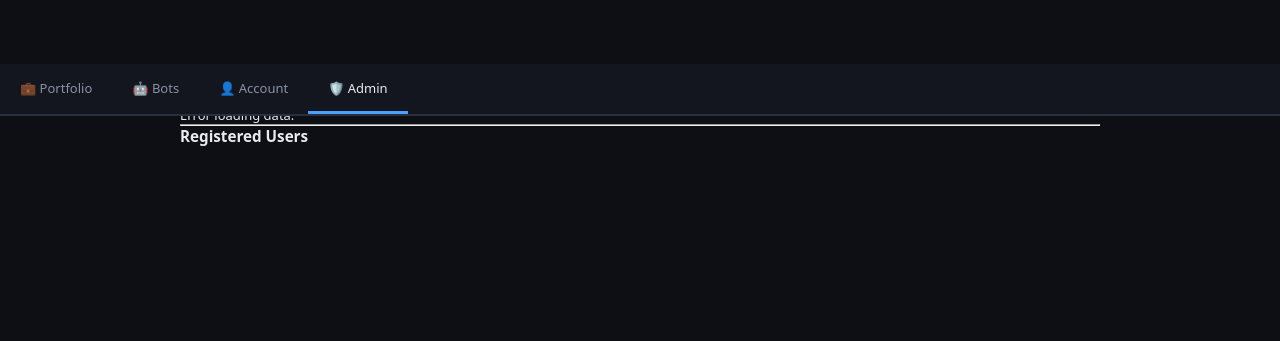
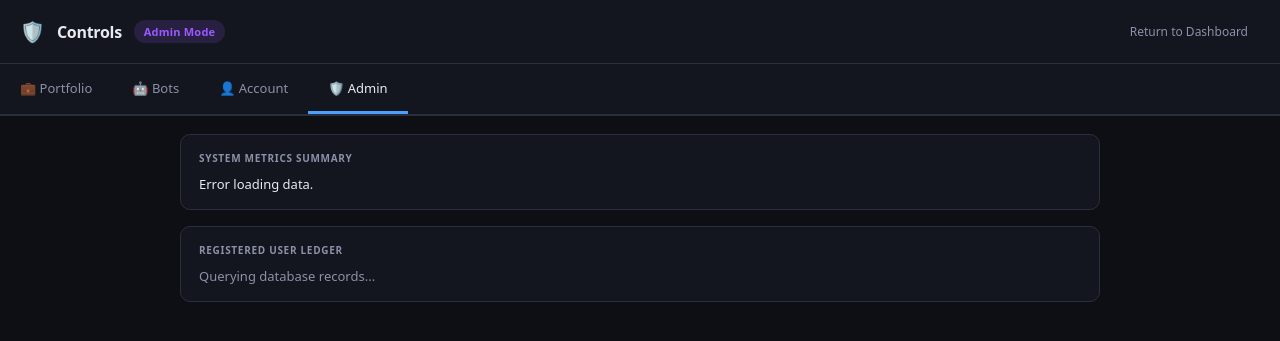
Before and after one commit to matthewlloydwalter-svg/Alpha-Bot-Trader-, a FastAPI app: page /admin in a window 1280 px wide. Shown: the top 341 px of the page. Run offline with FastAPI, Linux system fonts and the light colour scheme.

Commit message:
Update admin.html

```diff
--- a/templates/admin.html
+++ b/templates/admin.html
@@ -3,10 +3,23 @@
 <head>
   <meta charset="UTF-8">
   <title>{{ PLATFORM_NAME }} — Admin</title>
-
   <link rel="stylesheet" href="/static/style.css">
 </head>
 <body>
+
+  <div id="toast-container" class="toast-wrap"></div>
+
+  <div class="topbar">
+    <div class="topbar-left">
+      <span style="font-size:20px">🛡️</span>
+      <span class="logo-text">{{ PLATFORM_NAME }} Controls</span>
+      <span class="badge badge-purple">Admin Mode</span>
+    </div>
+    <div>
+      <button class="btn btn-sm btn-ghost" onclick="window.location.href='/'">Return to Dashboard</button>
+    </div>
+  </div>
+
   <nav class="nav">
     <button class="nav-tab" onclick="window.location.href='/'">💼 Portfolio</button>
     <button class="nav-tab" onclick="window.location.href='/'">🤖 Bots</button>
@@ -15,17 +28,19 @@
   </nav>
 
   <main class="page">
-    <h1>{{ PLATFORM_NAME }} Admin</h1>
+    <div class="card">
+      <div class="slbl">System Metrics Summary</div>
+      <div id="stats-content">
+        <p style="color:var(--t2)">Querying secure system state telemetry...</p>
+      </div>
+    </div>
 
-      <div id="stats-content">
-    <p>Loading system statistics...</p>
-  </div>
-
-  <hr>
-
-    <h3>Registered Users</h3>
-  <div id="users-list">
-  </ul>
+    <div class="card">
+      <div class="slbl">Registered User Ledger</div>
+      <div id="users-list">
+        <p style="color:var(--t2)">Querying database records...</p>
+      </div>
+    </div>
   </main>
 
   <script src="/static/admin.js"></script>
```
